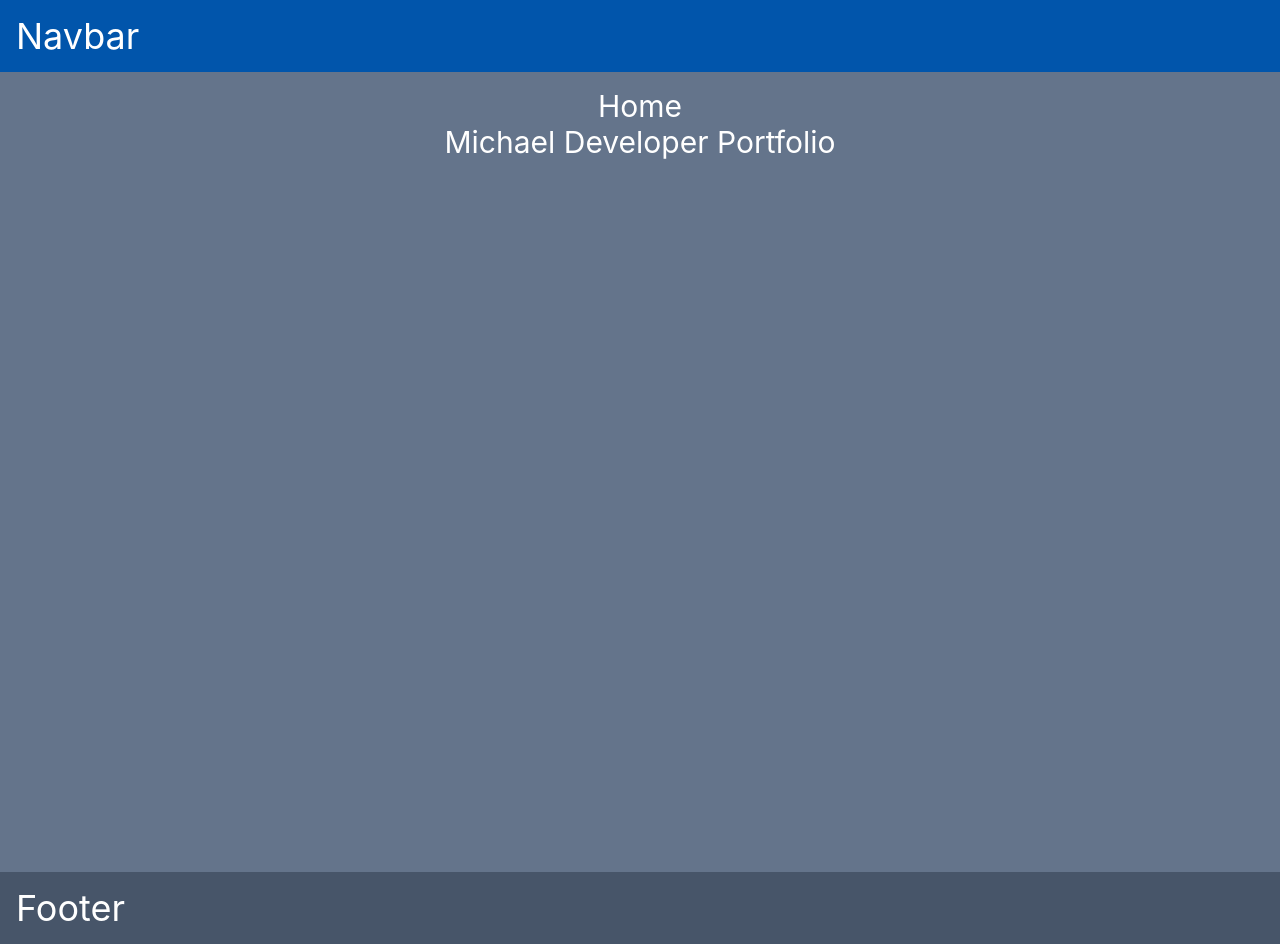
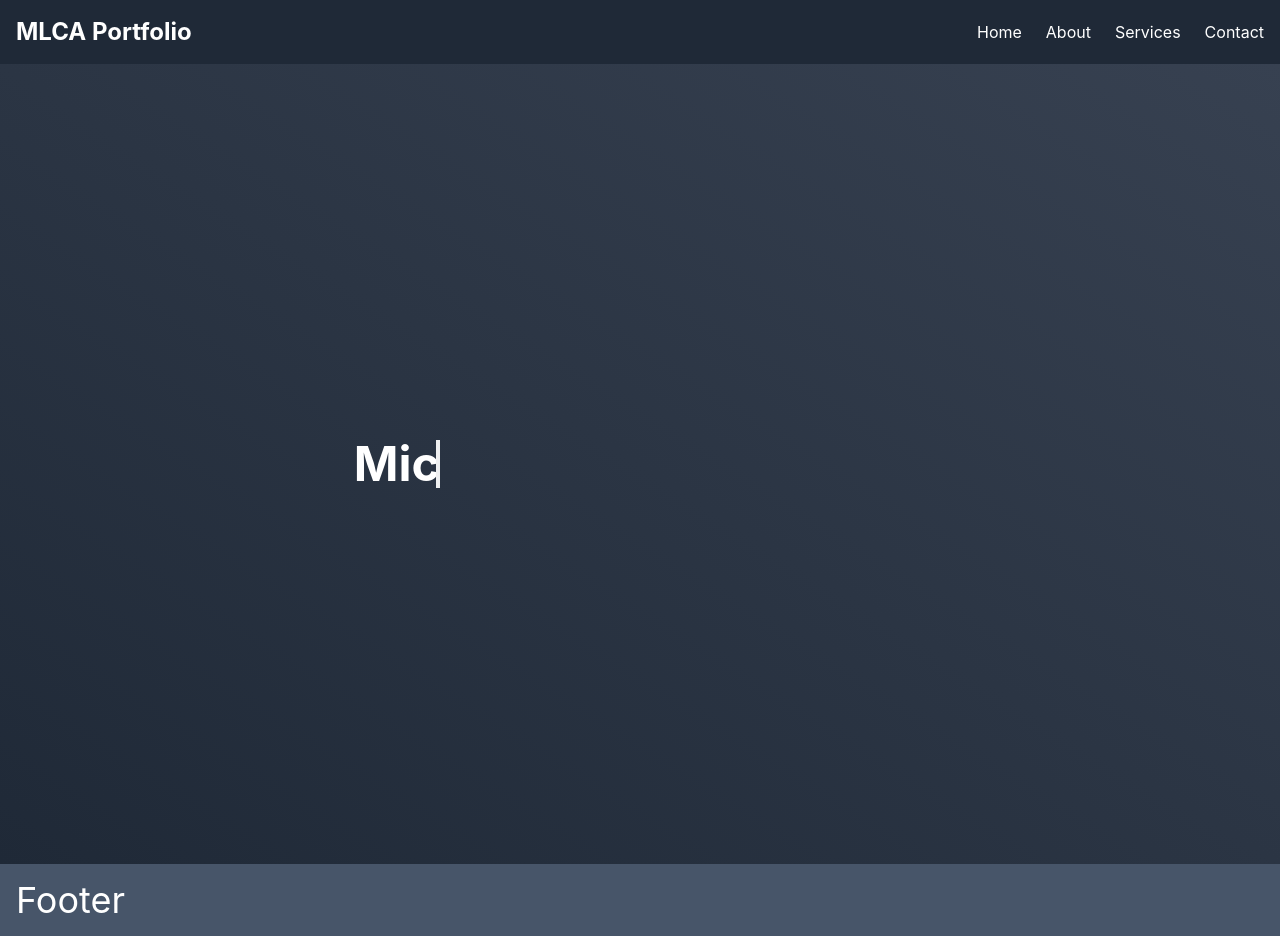
Before and after one commit to MichaelLesterAguhob/My-Portfolio-MERN-, a React (Create React App) app in the folder client/: page / in a window 1280 px wide. Built offline with nearby package versions, Linux system fonts and the light colour scheme; the HTML template or start-up script is replaced by a standard one.

Commit message:
Working on navbar, home

```diff
--- a/client/public/index.html
+++ b/client/public/index.html
@@ -17,5 +17,7 @@
   <body>
     <noscript>You need to enable JavaScript to run this app.</noscript>
     <div id="root"></div>
+
+
   </body>
 </html>
--- a/client/src/App.js
+++ b/client/src/App.js
@@ -10,13 +10,13 @@ import Footer from './components/Footer.js';
 function App() {
   return (
     <Router>
-        {/* <div> */}
+        <div className='min-h-screen'>
             <Navbar />
             <Routes>
                 <Route path="/" element={<Home />} />
             </Routes>
             <Footer />
-        {/* </div> */}
+        </div>
     </Router>
   );
 }
--- a/client/src/components/Navbar.js
+++ b/client/src/components/Navbar.js
@@ -1,11 +1,60 @@
-import React from 'react'
+import React, {useState} from 'react'
 
 const Navbar = () => {
+
+  const [isMenuOpen, setIsMenuOpen] = useState(false);
+  const toggleMenu = () => setIsMenuOpen(!isMenuOpen);
+
   return (
-    <div>
-        <h1 className='text-4xl bg-[#0155AB] text-white p-4'>Navbar</h1>
+    <nav className={`bg-gray-800 p-4 shadow-lg ${isMenuOpen ? 'absolute w-full' : ''}`}>
+      <div className="max-w-7xl mx-auto flex items-center justify-between">
+        {/* Logo */}
+        <div className="text-white text-2xl font-bold">
+          <a href="/">MLCA Portfolio</a>
+        </div>
 
-    </div>
+        {/* Desktop Navigation Links */}
+        <div className="hidden md:flex space-x-6 text-white">
+          <a href="/" className="hover:text-gray-400">Home</a>
+          <a href="#about" className="hover:text-gray-400">About</a>
+          <a href="#services" className="hover:text-gray-400">Services</a>
+          <a href="#contact" className="hover:text-gray-400">Contact</a>
+        </div>
+
+        {/* Mobile Hamburger Menu Button */}
+        <button
+          className="md:hidden text-white focus:outline-none"
+          onClick={toggleMenu}
+        >
+          <svg
+            xmlns="http://www.w3.org/2000/svg"
+            className="h-6 w-6"
+            fill="none"
+            viewBox="0 0 24 24"
+            stroke="currentColor"
+          >
+            <path
+              strokeLinecap="round"
+              strokeLinejoin="round"
+              strokeWidth="2"
+              d="M4 6h16M4 12h16M4 18h16"
+            />
+          </svg>
+        </button>
+      </div>
+
+
+      {/* Mobile Navigation Links */}
+      <div
+        className={`sm:hidden xs:hidden bg-gray-800 text-white space-y-4 p-4 transition-all duration-500 ease-in-out ${isMenuOpen ? 'max-h-96 opacity-100 transform translate-y-0' : 'max-h-0 opacity-0 transform translate-y-4'}`}
+        style={{ overflow: 'hidden' }}
+      >
+        <a href="/" className="block hover:text-gray-400">Home</a>
+        <a href="#about" className="block hover:text-gray-400">About</a>
+        <a href="#services" className="block hover:text-gray-400">Services</a>
+        <a href="#contact" className="block hover:text-gray-400">Contact</a>
+      </div>
+    </nav>
   )
 }
 
--- a/client/src/pages/Home.js
+++ b/client/src/pages/Home.js
@@ -2,9 +2,13 @@ import React from 'react'
 
 const Home = () => {
   return (
-    <div className="home text-center h-screen bg-slate-500 p-4">
-      <h1 className=' text-3xl text-white'>Home</h1>
-      <h1 className=' text-3xl text-white'>Michael Developer Portfolio</h1>
+    // <div className="home flex items-center justify-center bg-slate-500 p-4 min-h-[500px] sm:h-[70vh] md:h-[80vh] lg:h-[90vh]">
+    <div className="flex min-h-screen items-center justify-center bg-gradient-to-tr from-gray-800 to-gray-700 p-10">
+      {/* <h1 className='text-3xl text-white'>Home</h1> */}
+        <div className='w-max'>
+        <h1 className='animate-typing overflow-hidden whitespace-nowrap border-r-4 border-r-white pr-7 text-5xl text-white font-bold text-center'>Michael Lester Aguhob </h1>
+        </div>
+
       {/* <img className='App-logo' src='/logo512.png' /> */}
     </div>
   )
--- a/client/tailwind.config.js
+++ b/client/tailwind.config.js
@@ -1,8 +1,27 @@
 /** @type {import('tailwindcss').Config} */
 module.exports = {
   content: ["./src/**/*.{js,jsx,ts,tsx}",],
-  theme: {
-    extend: {},
+//   theme: {
+//     extend: {},
+//   },
+//   plugins: [],
+
+theme: {
+    extend: {
+      keyframes: {
+        typing: {
+          "0%": { width: "0%", visibility: "hidden" },
+          "100%": { width: "100%" },
+        },
+        blink: {
+          "50%": { borderColor: "transparent" },
+          "100%": { borderColor: "white" },
+        },
+      },
+      animation: {
+        typing: "typing 3s steps(20) infinite alternate, blink .7s infinite",
+      },
+    },
   },
   plugins: [],
 }
```
